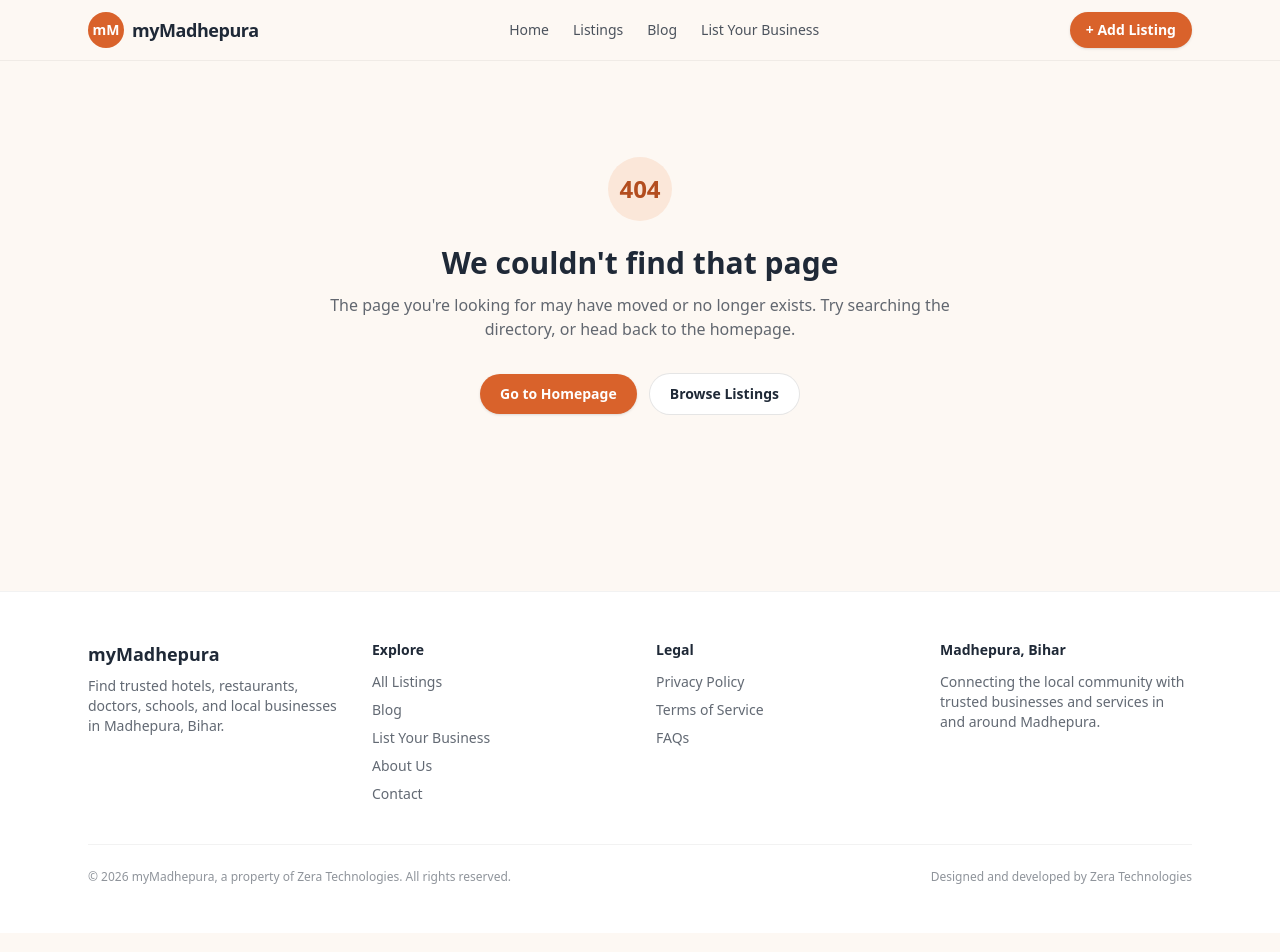
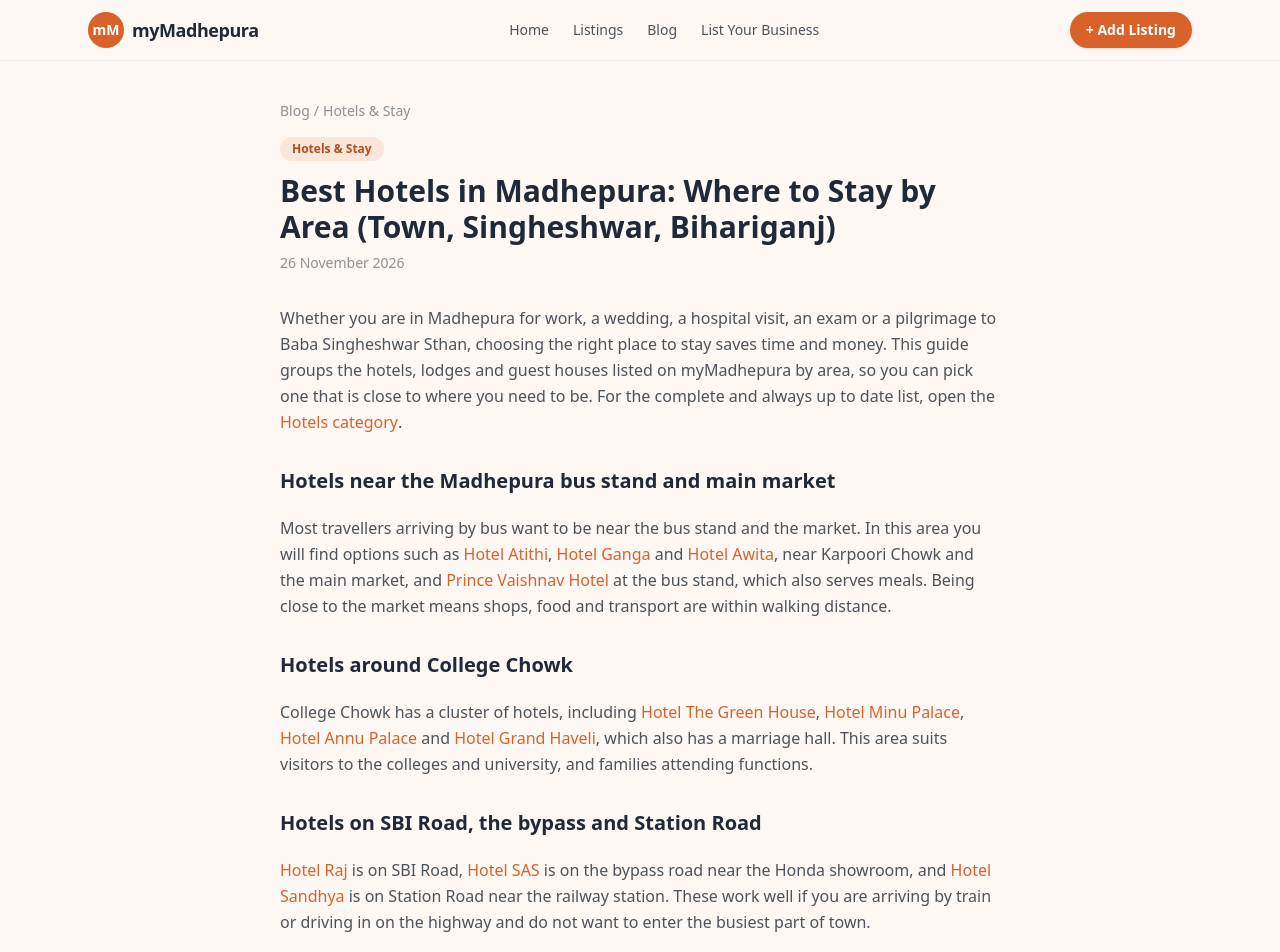
Before and after one commit to zeradental3585-dotcom/mymadhepura-app, a Next.js app: page /blog/best-hotels-in-madhepura-where-to-stay in a window 1280 px wide. Before the commit this address had no page. Shown: the top 952 px of the page. Built offline with nearby package versions, Linux system fonts and the light colour scheme.

Commit message:
Add guide: best hotels in Madhepura
This page provides a comprehensive guide to hotels in Madhepura, including options near key locations and budget stays. It includes metadata for SEO and links to related content.

```diff
--- /dev/null
+++ b/src/app/blog/best-hotels-in-madhepura-where-to-stay/page.tsx
@@ -0,0 +1,131 @@
+import type { Metadata } from "next";
+import Link from "next/link";
+import BlogPostLayout from "@/components/BlogPostLayout";
+import { getBlogPost } from "@/lib/blogPosts";
+
+const post = getBlogPost("best-hotels-in-madhepura-where-to-stay")!;
+
+export const metadata: Metadata = {
+  title: post.title,
+  description: post.description,
+  openGraph: { title: post.title, description: post.description },
+};
+
+export default function Page() {
+  return (
+    <BlogPostLayout post={post}>
+      <p>
+        Whether you are in Madhepura for work, a wedding, a hospital visit, an
+        exam or a pilgrimage to Baba Singheshwar Sthan, choosing the right place
+        to stay saves time and money. This guide groups the hotels, lodges and
+        guest houses listed on myMadhepura by area, so you can pick one that is
+        close to where you need to be. For the complete and always up to date
+        list, open the <Link href="/category/hotels">Hotels category</Link>.
+      </p>
+
+      <h2>Hotels near the Madhepura bus stand and main market</h2>
+      <p>
+        Most travellers arriving by bus want to be near the bus stand and the
+        market. In this area you will find options such as{" "}
+        <Link href="/listing/hotel-atithi">Hotel Atithi</Link>,{" "}
+        <Link href="/listing/hotel-ganga">Hotel Ganga</Link> and{" "}
+        <Link href="/listing/hotel-awita">Hotel Awita</Link>
+        , near Karpoori Chowk and the main market, and{" "}
+        <Link href="/listing/prince-veshnav-hotel">Prince Vaishnav Hotel</Link>{" "}
+        at the bus stand, which also serves meals. Being close to the market
+        means shops, food and transport are within walking distance.
+      </p>
+
+      <h2>Hotels around College Chowk</h2>
+      <p>
+        College Chowk has a cluster of hotels, including{" "}
+        <Link href="/listing/hotel-the-green-house">Hotel The Green House</Link>,{" "}
+        <Link href="/listing/hotel-minu-palace">Hotel Minu Palace</Link>,{" "}
+        <Link href="/listing/hotel-annu-palace">Hotel Annu Palace</Link> and{" "}
+        <Link href="/listing/hotel-grand-haveli">Hotel Grand Haveli</Link>, which
+        also has a marriage hall. This area suits visitors to the colleges and
+        university, and families attending functions.
+      </p>
+
+      <h2>Hotels on SBI Road, the bypass and Station Road</h2>
+      <p>
+        <Link href="/listing/hotel-raj">Hotel Raj</Link> is on SBI Road,{" "}
+        <Link href="/listing/hotel-sas">Hotel SAS</Link> is on the bypass road
+        near the Honda showroom, and{" "}
+        <Link href="/listing/hotel-sandhya">Hotel Sandhya</Link> is on Station
+        Road near the railway station. These work well if you are arriving by
+        train or driving in on the highway and do not want to enter the busiest
+        part of town.
+      </p>
+
+      <h2>Budget stays: lodges and PG rooms</h2>
+      <p>
+        For longer stays, students and patients visiting family, simple lodges
+        and PG rooms are cheaper than hotels. Lodges listed on myMadhepura
+        include Prakash Lodge on Tulsiwari Marg and Dr. Robin&apos;s Lodge in
+        Azad Nagar. Ask about a weekly or monthly rate when you call.
+      </p>
+
+      <h2>Where to stay for Singheshwar Sthan</h2>
+      <p>
+        Singheshwar Sthan is about 8 km from Madhepura town. If you want to be
+        close to the temple, look at Hotel Singheshwar Vihar, run by the Bihar
+        State Tourism Development Corporation, and the smaller hotels in
+        Singheshwar. Read the full{" "}
+        <Link href="/blog/where-to-stay-near-singheshwar-sthan">guide to staying near Singheshwar Sthan</Link>{" "}
+        and our{" "}
+        <Link href="/blog/singheshwar-sthan-madhepura-complete-guide">complete Singheshwar Sthan guide</Link>.
+      </p>
+
+      <h2>Hotels in Bihariganj and Murliganj</h2>
+      <p>
+        If your work is in Bihariganj or Murliganj, you do not need to travel to
+        Madhepura town. Both market towns have their own small hotels, and you
+        can find them by searching the{" "}
+        <Link href="/listings?q=Bihariganj">Bihariganj</Link> and{" "}
+        <Link href="/listings?q=Murliganj">Murliganj</Link> listings.
+      </p>
+
+      <h2>How to choose a hotel in Madhepura</h2>
+      <ul>
+        <li>Call before you travel and confirm the room type, tariff and check-in time.</li>
+        <li>Ask whether the room has AC and a power backup, because outages are common in summer.</li>
+        <li>Check how far the hotel is from the bus stand, the railway station or the temple.</li>
+        <li>For weddings, ask for a group rate and a written confirmation of the number of rooms.</li>
+        <li>Book early for Mahashivratri, the Shravan month and the wedding season.</li>
+        <li>Ask for the nearest landmark and use the Maps button on the listing page for directions.</li>
+      </ul>
+
+      <h2>Frequently asked questions</h2>
+      <p>
+        <strong>Madhepura mein sasta hotel kahan milega?</strong> Bus stand,
+        Karpoori Chowk, College Chowk aur SBI Road ke aas paas kai budget hotel
+        hain. Kiraya hotel ke hisab se alag hota hai, isliye phone karke puchhein.
+      </p>
+      <p>
+        <strong>Singheshwar Sthan ke paas hotel hai kya?</strong> Haan, Singheshwar
+        mein Bihar Tourism ka Hotel Singheshwar Vihar aur kuch chhote hotel hain.
+      </p>
+      <p>
+        <strong>Kya main online booking kar sakta hoon?</strong> Kuch hotel online
+        platforms par bhi listed hain, lekin zyadatar hotel seedhe phone par
+        booking lete hain.
+      </p>
+
+      <h2>Own a hotel or lodge in Madhepura district?</h2>
+      <p>
+        Add your property to myMadhepura for free so travellers can find your
+        address, phone number and map in one place.{" "}
+        <Link href="/list-your-business">List your hotel now</Link>, or use the
+        Claim this business button on an existing listing to add photos and
+        rates.
+      </p>
+
+      <p className="text-sm text-foreground/60">
+        Hotel details are compiled from public directories and from listings
+        submitted to myMadhepura. Rates, availability and facilities change, so
+        confirm with the hotel before you travel.
+      </p>
+    </BlogPostLayout>
+  );
+}
```
